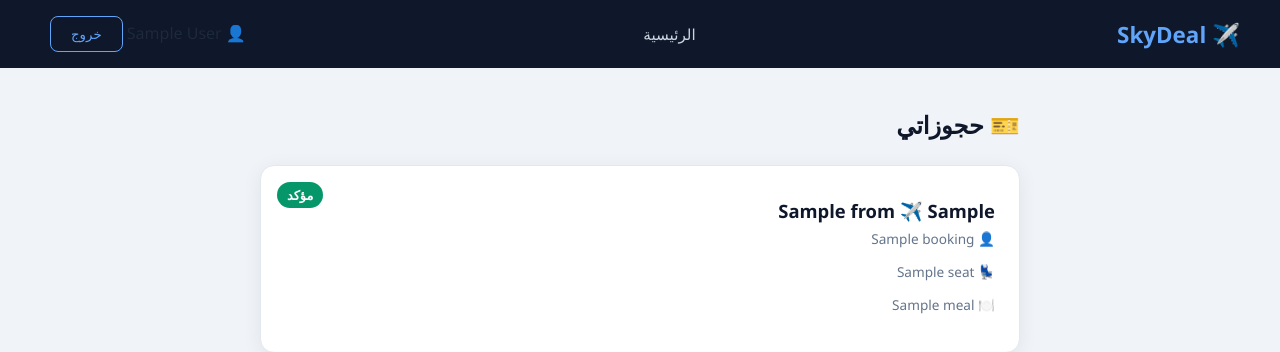
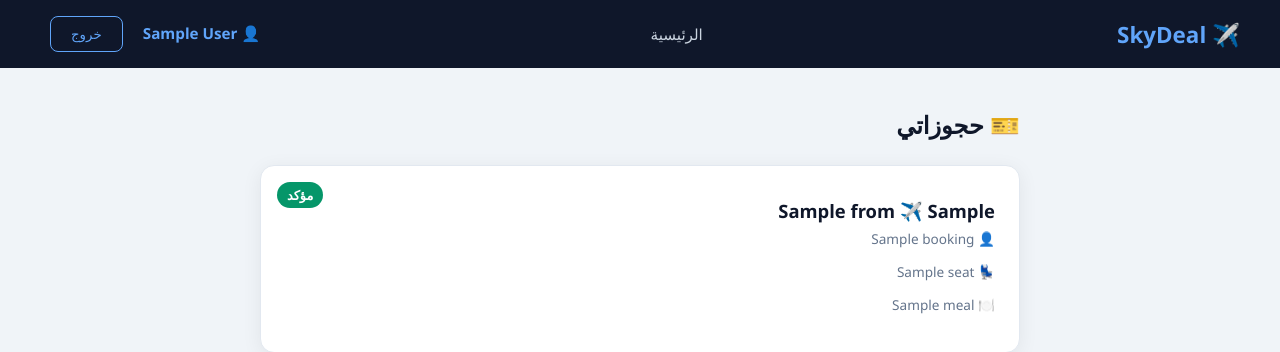
Before and after one commit to hamza49410/A-website-specializing-in-booking-flight-economy-, a Flask app: template templates/mybookings.html in a window 1280 px wide. Shown: the top 352 px of the page. Run offline with Flask 3, Linux system fonts and the light colour scheme; the visitor is signed in with stand-in values (Sample User, id 1); the template is opened without the code that fills it: most values are stand-ins (such as "Sample title", 1, 10 or a date in 2020).

Commit message:
Update stylesheet1.css

```diff
--- a/static/stylesheet1.css
+++ b/static/stylesheet1.css
@@ -266,6 +266,7 @@ footer {
     color: #64748b;
     font-size: 0.85rem;
 }
+
 .auth-container {
     display: flex;
     justify-content: center;
@@ -370,3 +371,9 @@ footer {
 .seat-box:hover, .meal-box:hover {
     border-color: #93c5fd;
 }
+.user-name {
+    color: #60a5fa;
+    font-weight: 700;
+    font-size: 0.95rem;
+    margin-left: 16px;
+}
```
